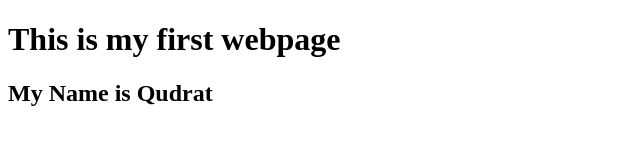
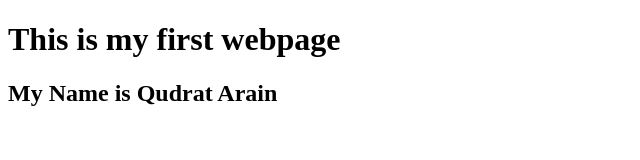
Before and after one commit to qudrat0712538/FirstProject, a plain HTML site: page index.html in a window 1280 px wide. Shown: the full height of the page, 0-640 px from the left. Drawn offline with Linux system fonts and the light colour scheme.

Commit message:
1st change

```diff
--- a/index.html
+++ b/index.html
@@ -6,6 +6,6 @@
 </head>
 <body>
 <h1>This is my first webpage</h1>
-<h2>My Name is Qudrat</h2>
+<h2>My Name is Qudrat Arain</h2>
 </body>
 </html>
```
